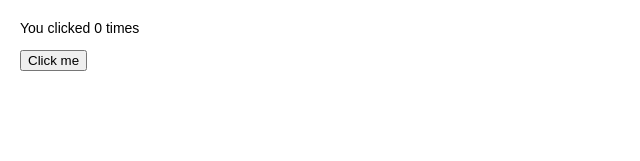
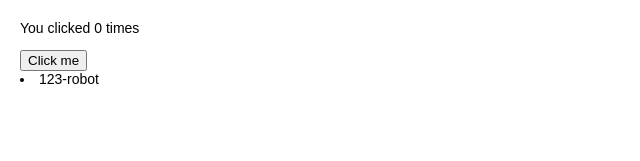
Before and after one commit to zeroone001/learning-react-2021, a React app: page / in a window 1280 px wide. Shown: the top 161 px of the page, without its empty margins (0-640 px from the left). Built offline with nearby package versions, Linux system fonts and the light colour scheme.

Commit message:
20211015

```diff
--- /dev/null
+++ b/src/bobot.tsx
@@ -0,0 +1,19 @@
+import React from 'react';
+
+// function Bobot (props): React.FC {
+//   return (
+//     <div>
+//       Bobot
+//     </div>
+//   );
+// }
+interface RobotProps {
+    id: string,
+    name: string
+}
+const Bobot: React.FC<RobotProps> = ({ id, name }) => {
+    return <li>
+        {id}-{name}
+    </li>
+}
+export default Bobot;
--- a/src/index.tsx
+++ b/src/index.tsx
@@ -1,14 +1,19 @@
 import React, { createRef, ReactElement, useState, useEffect } from 'react';
 import ReactDOM from 'react-dom';
 import './index.scss';
+import Robot from './bobot';
 
 function Example () {
   const [count, setCount] = useState(0);
-  // // 相当于 componentDidMount 和 componentDidUpdate:
+  // 相当于 componentDidMount 和 componentDidUpdate:
   // 当你调用 useEffect 时，就是在告诉 React 在完成对 DOM 的更改后运行你的“副作用”函数
   useEffect(() => {
     document.title = `${count} times`;
   });
+  const _obj = {
+    id: '123',
+    name: 'robot'
+  }
 
   return (
     <div>
@@ -16,6 +21,7 @@ function Example () {
       <button onClick={() => setCount(count + 1)}>
         Click me
       </button>
+      <Robot {..._obj} />
     </div>
   );
 }
```
